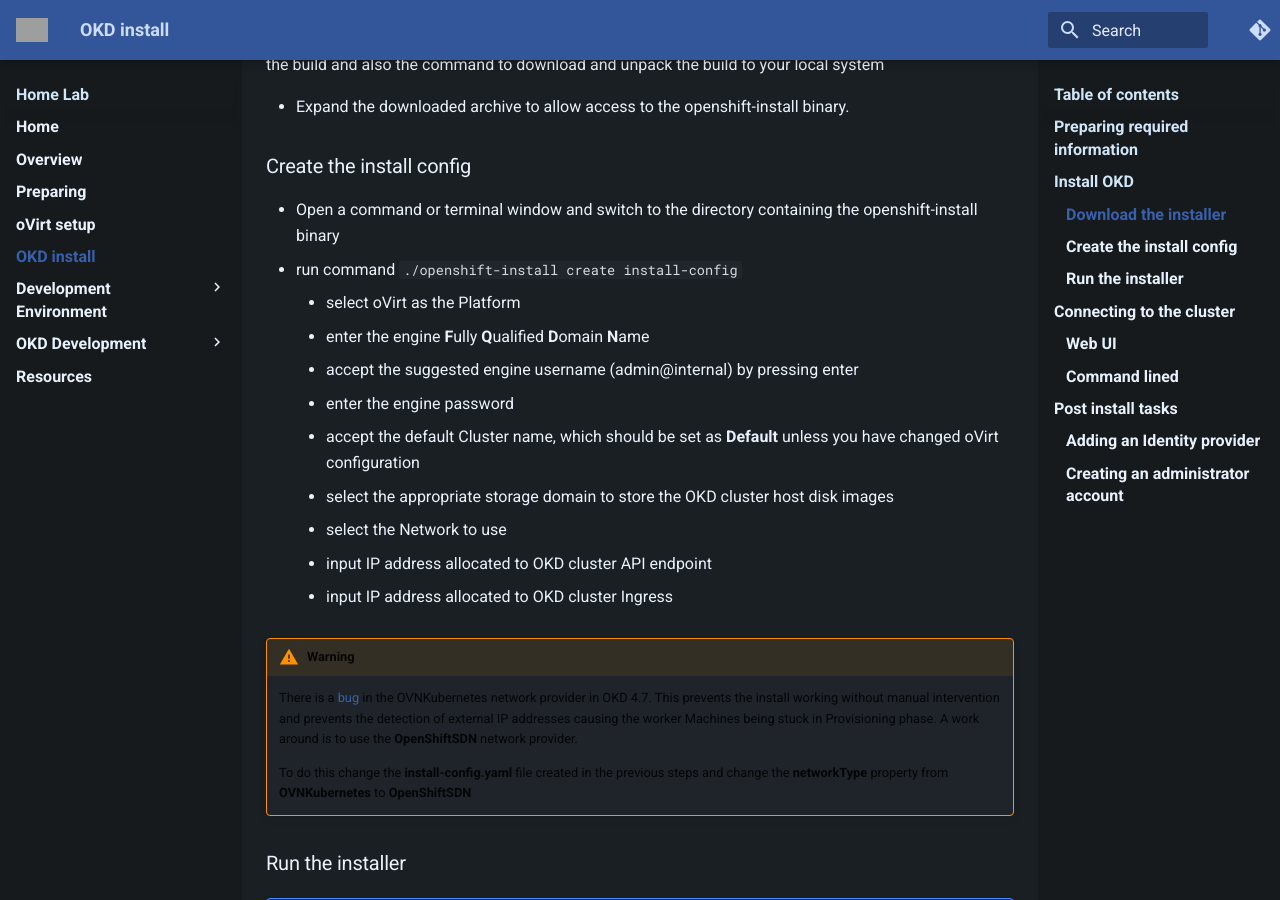
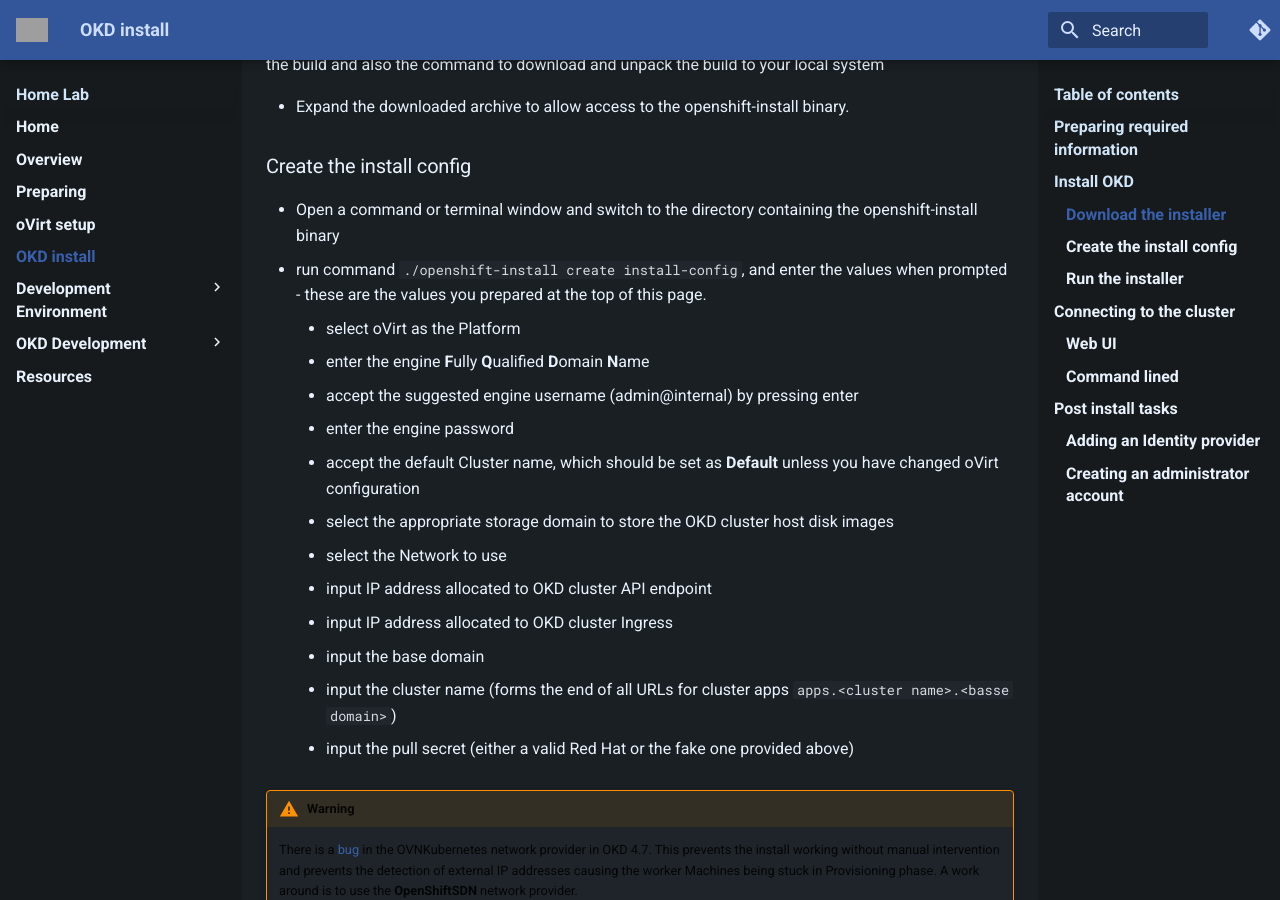
Before and after one commit to brianinnes/homeLab, an MkDocs documentation site: the page built from docs/okd_install.md, in a window 1280 px wide and 900 px high, scrolled down 1455 px. Built offline with MkDocs 1.6.1 and Material for MkDocs 9.7.7, drawn with Linux system fonts in a browser that asks for light colours; comment, search, counter and statistics services are not loaded; grey boxes are pictures that could not be loaded.

Commit message:
additional information

````diff
--- a/docs/okd_install.md
+++ b/docs/okd_install.md
@@ -37,7 +37,8 @@
 ### Create the install config
 
 - Open a command or terminal window and switch to the directory containing the openshift-install binary
-- run command ```./openshift-install create install-config```
+- run command ```./openshift-install create install-config```, and enter the values when prompted - these are the values you prepared at the top of this page.
+
     - select oVirt as the Platform
     - enter the engine **F**ully **Q**ualified **D**omain **N**ame
     - accept the suggested engine username (admin@internal) by pressing enter
@@ -47,6 +48,9 @@
     - select the Network to use
     - input IP address allocated to OKD cluster API endpoint
     - input IP address allocated to OKD cluster Ingress
+    - input the base domain
+    - input the cluster name (forms the end of all URLs for cluster apps ```apps.<cluster name>.<basse domain>```)
+    - input the pull secret (either a valid Red Hat or the fake one provided above)
 
 !!!Warning
     There is a [bug](https://bugzilla.redhat.com/show_bug.cgi?id=1984481){: target=_blank} in the OVNKubernetes network provider in OKD 4.7.  This prevents the install working without manual intervention and prevents the detection of external IP addresses causing the worker Machines being stuck in Provisioning phase.  A work around is to use the **OpenShiftSDN** network provider.
````
